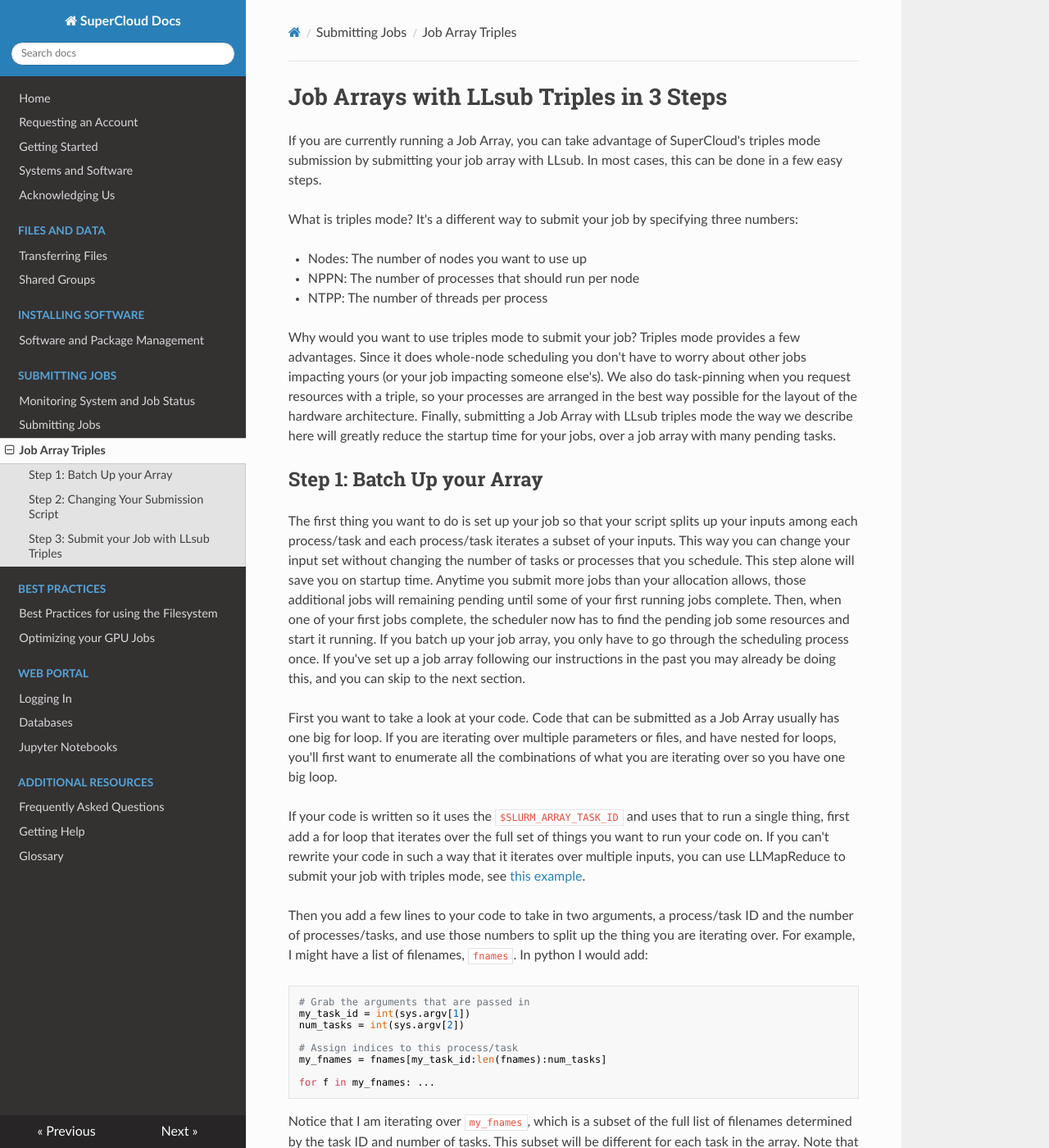
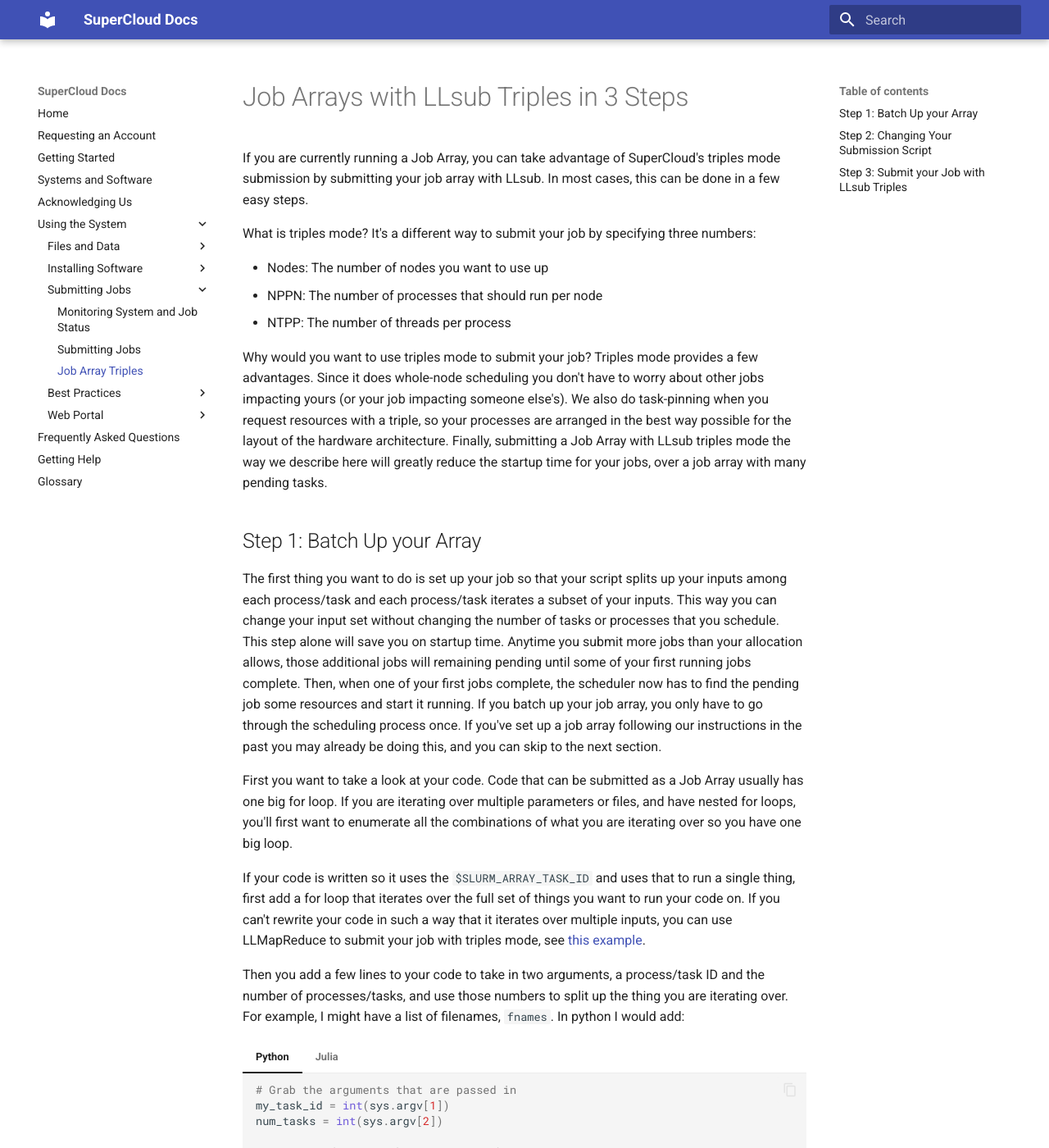
Before and after one commit to llsc-supercloud/supercloud-docs-mkdocs, an MkDocs documentation site: the page built from docs/using-the-system/submitting-jobs/job-array-triples.md, in a window 1280 px wide and 1400 px high. Shown: the whole window at 82% size. Built offline with MkDocs 1.6.1 and Material for MkDocs 9.7.7, drawn with Linux system fonts in a browser that asks for light colours; nearby versions of some CDN libraries; some of the changed text lies outside the part shown.

Commit message:
switching to Material theme

````diff
--- a/docs/using-the-system/submitting-jobs/job-array-triples.md
+++ b/docs/using-the-system/submitting-jobs/job-array-triples.md
@@ -56,16 +56,33 @@ process/task ID and the number of processes/tasks, and use those numbers
 to split up the thing you are iterating over. For example, I might have
 a list of filenames, `fnames`. In python I would add:
 
-```python
-# Grab the arguments that are passed in
-my_task_id = int(sys.argv[1])
-num_tasks = int(sys.argv[2])
+=== "Python"
 
-# Assign indices to this process/task
-my_fnames = fnames[my_task_id:len(fnames):num_tasks]
+    ```python
+    # Grab the arguments that are passed in
+    my_task_id = int(sys.argv[1])
+    num_tasks = int(sys.argv[2])
 
-for f in my_fnames: ...
-```
+    # Assign indices to this process/task
+    my_fnames = fnames[my_task_id:len(fnames):num_tasks]
+
+    for f in my_fnames: ...
+    ```
+
+=== "Julia"
+
+    ```julia
+    # Grab the arguments that are passed in
+    task_id = parse(Int,ARGS[1])
+    num_tasks = parse(Int,ARGS[2])
+
+    # Assign indices to this process/task
+    my_fnames = fnames[task_id+1:num_tasks:length(fnames)]
+
+    for f in my_fnames
+        ...
+    ```
+
 
 Notice that I am iterating over `my_fnames`, which is a subset of the
 full list of filenames determined by the task ID and number of tasks.
--- a/mkdocs.yml
+++ b/mkdocs.yml
@@ -6,29 +6,45 @@ nav:
   - Getting Started: getting-started.md
   - Systems and Software: systems-and-software.md
   - Acknowledging Us: acknowledging-us.md
-  - Files and Data:
-    - Transferring Files: using-the-system/files-and-data/transferring-files.md
-    - Shared Groups: using-the-system/files-and-data/shared-groups.md
-  - Installing Software:
-    - Software and Package Management: using-the-system/software-packages.md
-  - Submitting Jobs:
-    - Monitoring System and Job Status: using-the-system/monitoring-system-and-jobs.md
-    - Submitting Jobs: using-the-system/submitting-jobs/submitting-jobs.md
-    - Job Array Triples: using-the-system/submitting-jobs/job-array-triples.md
-  - Best Practices:
-    - Best Practices for using the Filesystem: using-the-system/best-practices/filesystem.md
-    - Optimizing your GPU Jobs: using-the-system/best-practices/gpu-jobs.md
-  - Web Portal:
-    - Logging In: using-the-system/web-portal.md
-    - Databases: using-the-system/databases.md
-    - Jupyter Notebooks: using-the-system/jupyter-notebooks.md
-  - Additional Resources:
-    - Frequently Asked Questions: faqs.md
-    - Getting Help: getting-help.md
-    - Glossary: glossary.md
-theme: readthedocs
+  - Using the System:
+    - Files and Data:
+      - Transferring Files: using-the-system/files-and-data/transferring-files.md
+      - Shared Groups: using-the-system/files-and-data/shared-groups.md
+    - Installing Software:
+      - Software and Package Management: using-the-system/software-packages.md
+    - Submitting Jobs:
+      - Monitoring System and Job Status: using-the-system/monitoring-system-and-jobs.md
+      - Submitting Jobs: using-the-system/submitting-jobs/submitting-jobs.md
+      - Job Array Triples: using-the-system/submitting-jobs/job-array-triples.md
+    - Best Practices:
+      - Best Practices for using the Filesystem: using-the-system/best-practices/filesystem.md
+      - Optimizing your GPU Jobs: using-the-system/best-practices/gpu-jobs.md
+    - Web Portal:
+      - Logging In: using-the-system/web-portal.md
+      - Databases: using-the-system/databases.md
+      - Jupyter Notebooks: using-the-system/jupyter-notebooks.md
+  - Frequently Asked Questions: faqs.md
+  - Getting Help: getting-help.md
+  - Glossary: glossary.md
+#theme: readthedocs
+theme:
+  name: material
+  features:
+    - content.code.copy
 markdown_extensions:
     - toc:
         permalink: 
 plugins:
   - search
+markdown_extensions:
+  - pymdownx.highlight:
+      anchor_linenums: true
+      line_spans: __span
+      pygments_lang_class: true
+  - pymdownx.inlinehilite
+  - pymdownx.snippets
+  - pymdownx.superfences
+  - pymdownx.tabbed:
+      alternate_style: true
+  - admonition
+  - pymdownx.details
````
Also changed, not shown: docs/index.md (+1 -1 lines), docs/using-the-system/monitoring-system-and-jobs.md (+1 -1 lines), docs/using-the-system/software-packages.md (+5 -4 lines), docs/using-the-system/submitting-jobs/submitting-jobs.md (+2 -2 lines).
